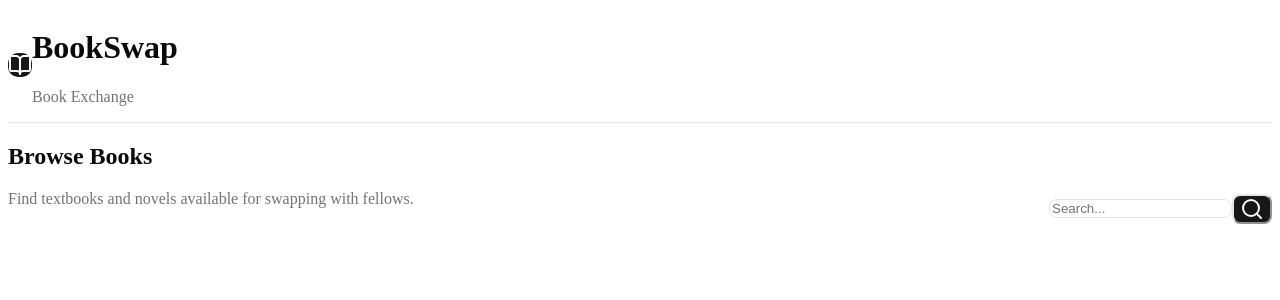
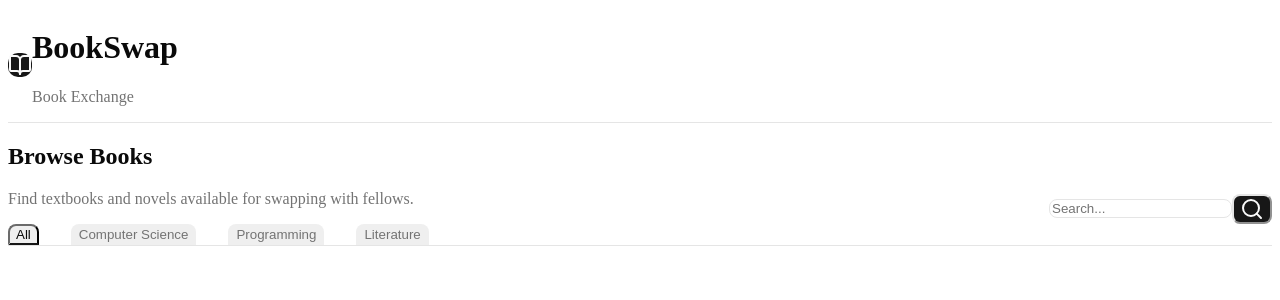
Before and after one commit to laura-er/Frontend, a React app in the folder frontend/: page / in a window 1280 px wide. Shown: the top 300 px of the page. Built offline with nearby package versions, Linux system fonts and the light colour scheme; the HTML template or start-up script is replaced by a standard one.

Commit message:
added tags and space between them

```diff
--- a/frontend/package.json
+++ b/frontend/package.json
@@ -13,6 +13,7 @@
     "@radix-ui/react-label": "^2.1.8",
     "@radix-ui/react-separator": "^1.1.8",
     "@radix-ui/react-slot": "^1.2.4",
+    "@radix-ui/react-tabs": "^1.1.13",
     "class-variance-authority": "^0.7.1",
     "clsx": "^2.1.1",
     "lucide-react": "^0.563.0",
--- a/frontend/src/pages/BookListPage.tsx
+++ b/frontend/src/pages/BookListPage.tsx
@@ -3,14 +3,18 @@ import { BookOpen, Search } from "lucide-react";
 import { Button } from "@/components/ui/button";
 import { Field } from "@/components/ui/field";
 import { Input } from "@/components/ui/input";
+import { mockBooks } from "@/data/mockBooks";
+
+const categories = ["All", ...Array.from(new Set(mockBooks.map((b) => b.category)))];
 
 export default function BookListPage() {
     const [search, setSearch] = useState("");
+    const [activeCategory, setActiveCategory] = useState("All");
 
     return (
         <div className="min-h-screen bg-background">
-            <header className="border-b bg-card">
-                <div className="container flex items-center justify-between py-4">
+            <header className="border-b bg-card m-0">
+                <div className="container flex items-center justify-between py-0.5">
                     <div className="flex items-center gap-3">
                         <div className="flex h-10 w-10 items-center justify-center rounded-lg bg-primary">
                             <BookOpen className="h-5 w-5 text-primary-foreground" />
@@ -45,6 +49,26 @@ export default function BookListPage() {
                         </Button>
                     </Field>
                 </div>
+
+                {/* Category Filters */}
+                <div className="mb-6 border-b border-border">
+                    <div className="flex">
+                        {categories.map((cat) => (
+                            <button
+                                key={cat}
+                                onClick={() => setActiveCategory(cat)}
+                                style={{ marginRight: '32px' }}
+                                className={`px-4 py-2 text-sm font-medium border-b-2 transition-colors rounded-t-md ${
+                                    activeCategory === cat
+                                        ? "text-foreground border-primary"
+                                        : "text-muted-foreground border-transparent hover:text-foreground hover:border-border"
+                                }`}
+                            >
+                                {cat}
+                            </button>
+                        ))}
+                    </div>
+                </div>
             </main>
         </div>
     );
```
Also changed, not shown: 1 other file (tests, documents, lock files or other folders).
